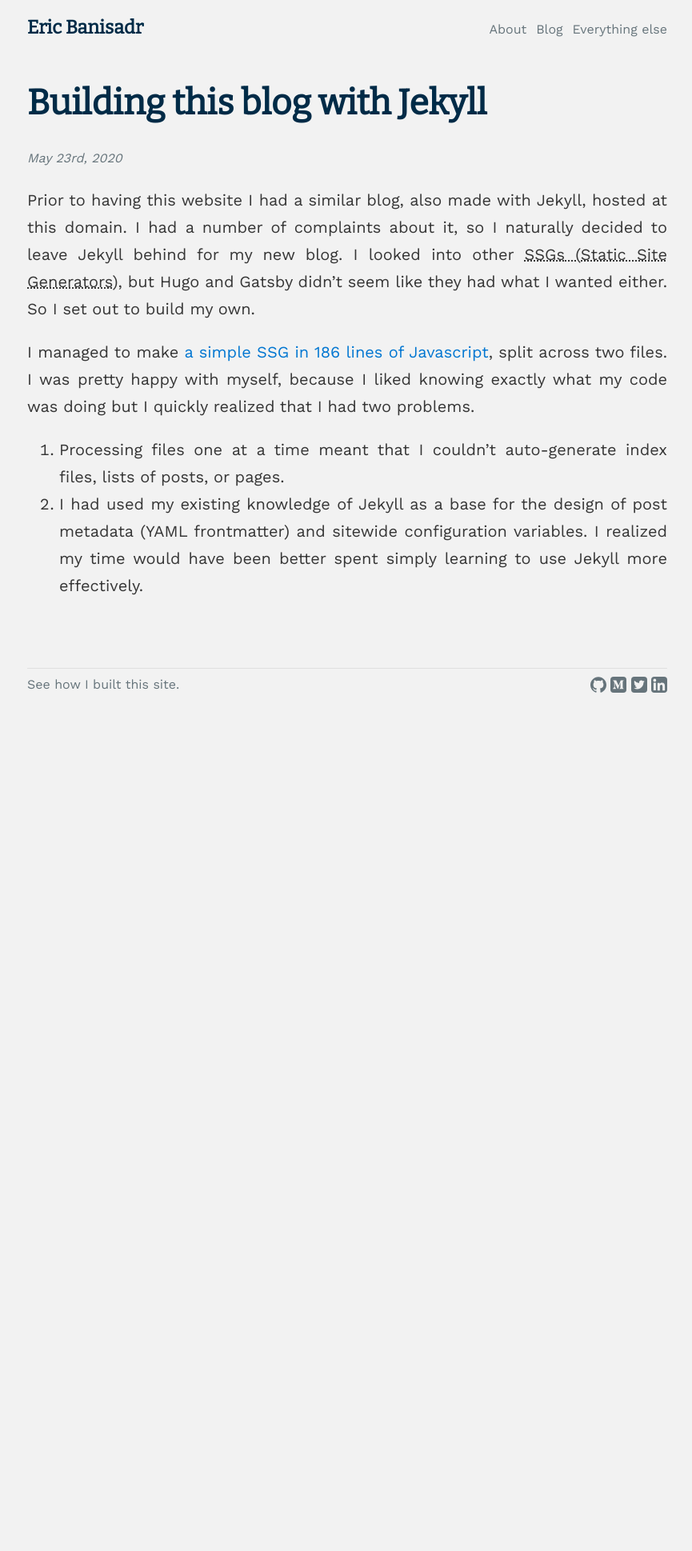
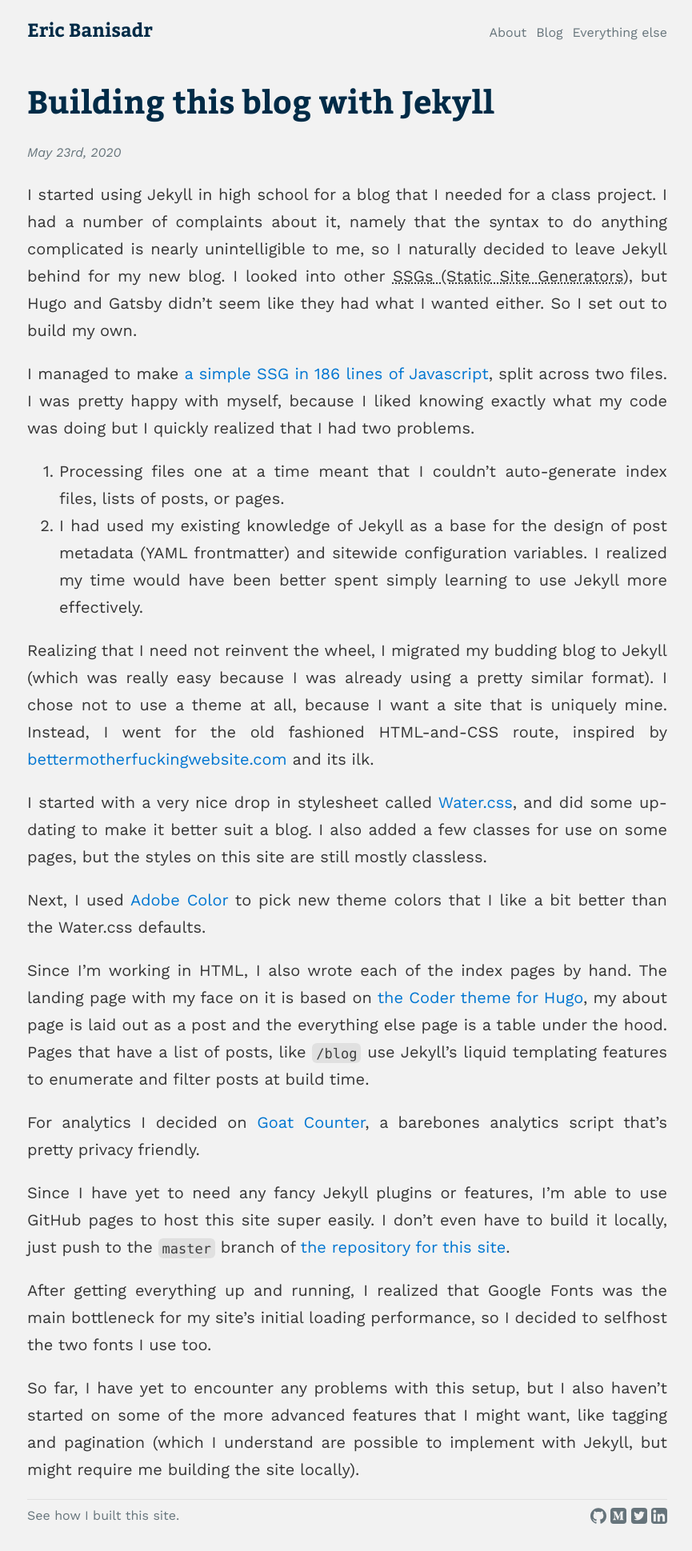
Before and after one commit to ebanisadr/ebanisadr.github.io, a Jekyll site: the page built from _blog/building-this-blog-with-jekyll.md, in a window 1280 px wide. Shown: the whole page at 80% size, without its empty margins (206-1071 px from the left). Built offline with Jekyll 4.4.1, drawn with Linux system fonts in a browser that asks for light colours; before the commit the page ends 900 px from its top, so only the background shows below that.

Commit message:
Try preloading fonts

```diff
--- a/_blog/building-this-blog-with-jekyll.md
+++ b/_blog/building-this-blog-with-jekyll.md
@@ -4,8 +4,9 @@
 title: Building this blog with Jekyll
 ---
 
-Prior to having this website I had a similar blog, also made with Jekyll, hosted
-at this domain. I had a number of complaints about it, so I naturally decided to
+I started using Jekyll in high school for a blog that I needed for a class
+project. I had a number of complaints about it, namely that the syntax to do
+anything complicated is nearly unintelligible to me, so I naturally decided to
 leave Jekyll behind for my new blog. I looked into other <abbr title="Static
 Site Generators">SSGs</abbr>, but Hugo and Gatsby didn't seem like they had what
 I wanted either. So I set out to build my own.
@@ -21,3 +22,43 @@
    metadata (YAML frontmatter) and sitewide configuration variables. I realized
    my time would have been better spent simply learning to use Jekyll more
    effectively.
+
+Realizing that I need not reinvent the wheel, I migrated my budding blog to
+Jekyll (which was really easy because I was already using a pretty similar
+format). I chose not to use a theme at all, because I want a site that is
+uniquely mine. Instead, I went for the old fashioned HTML-and-CSS route,
+inspired by
+[bettermotherfuckingwebsite.com](http://bettermotherfuckingwebsite.com) and its
+ilk.
+
+I started with a very nice drop in stylesheet called
+[Water.css](https://watercss.netlify.app), and did some updating to make it
+better suit a blog. I also added a few classes for use on some pages, but the
+styles on this site are still mostly classless.
+
+Next, I used [Adobe Color](https://color.adobe.com) to pick new theme colors
+that I like a bit better than the Water.css defaults.
+
+Since I'm working in HTML, I also wrote each of the index pages by hand. The
+landing page with my face on it is based on [the Coder theme for
+Hugo](https://github.com/luizdepra/hugo-coder/), my about page is laid out as a
+post and the everything else page is a table under the hood. Pages that have a
+list of posts, like `/blog` use Jekyll's liquid templating features to enumerate
+and filter posts at build time.
+
+For analytics I decided on [Goat Counter](https://www.goatcounter.com), a
+barebones analytics script that's pretty privacy friendly.
+
+Since I have yet to need any fancy Jekyll plugins or features, I'm able to use
+GitHub pages to host this site super easily. I don't even have to build it
+locally, just push to the `master` branch of [the repository for this
+site](https://github.com/ebanisadr/ebanisadr.github.io).
+
+After getting everything up and running, I realized that Google Fonts was the
+main bottleneck for my site's initial loading performance, so I decided to
+selfhost the two fonts I use too.
+
+So far, I have yet to encounter any problems with this setup, but I also haven't
+started on some of the more advanced features that I might want, like tagging
+and pagination (which I understand are possible to implement with Jekyll, but
+might require me building the site locally).
--- a/_includes/head.html
+++ b/_includes/head.html
@@ -1,6 +1,8 @@
 <meta charset='utf-8'>
 
-<link id='stylesheet' rel='stylesheet' href='{{ site.url }}/stylesheet.css' />
+<link rel='preload' href='{{ site.url }}/assets/work-sans.woff' as='font' crossorigin>
+<link rel='preload' href='{{ site.url }}/assets/bitter.woff2' as='font' crossorigin>
+<link id='stylesheet' rel='stylesheet' href='{{ site.url }}/assets/stylesheet.css' />
 <meta name='viewport' content='width=device-width, initial-scale=1.0' />
 <meta name='msapplication-TileColor' content='#002730' />
 <meta name='theme-color' content='#ffffff' />
--- a/stylesheet.css
+++ b/assets/stylesheet.css
@@ -1,13 +1,36 @@
+---
+---
 /**
  * CSS written/edited by hand by Eric Banisadr.
  * Based on Water.css (https://github.com/kognise/water.css)
  */
 
-/* TODO selfhost fonts */
-@import url('https://fonts.googleapis.com/css2?family=Bitter&display=swap');
-@import
-url('https://fonts.googleapis.com/css2?family=Work+Sans&display=swap');
+@font-face {
+  font-family: 'Bitter';
+  font-style: normal;
+  font-weight: 700;
+  font-display: swap;
+  src: url({{ site.url }}/assets/bitter.woff2) format('woff2');
+  unicode-range: U+0000-00FF, U+0131, U+0152-0153, U+02BB-02BC, U+02C6, U+02DA, U+02DC, U+2000-206F, U+2074, U+20AC, U+2122, U+2191, U+2193, U+2212, U+2215, U+FEFF, U+FFFD;
+}
 
+@font-face {
+  font-family: 'Work Sans';
+  font-style: normal;
+  font-weight: 400;
+  font-display: swap;
+  src: url({{ site.url }}/assets/work-sans.woff) format('woff');
+  unicode-range: U+0000-00FF, U+0131, U+0152-0153, U+02BB-02BC, U+02C6, U+02DA, U+02DC, U+2000-206F, U+2074, U+20AC, U+2122, U+2191, U+2193, U+2212, U+2215, U+FEFF, U+FFFD;
+}
+
+@font-face {
+  font-family: 'Work Sans';
+  font-style: italic;
+  font-weight: 400;
+  font-display: swap;
+  src: url({{ site.url }}/assets/work-sans-italic.woff) format('woff');
+  unicode-range: U+0000-00FF, U+0131, U+0152-0153, U+02BB-02BC, U+02C6, U+02DA, U+02DC, U+2000-206F, U+2074, U+20AC, U+2122, U+2191, U+2193, U+2212, U+2215, U+FEFF, U+FFFD;
+}
 
 /* Theme variables */
 
@@ -243,11 +266,11 @@
   font-family: var(--title-fonts);
   margin-bottom: 12px;
   color: var(--text-bright);
-  font-weight: 600;
+  font-weight: 1000;
 }
 
 h1 {
-  font-size: 2.2em;
+  font-size: 2em;
   margin-top: 1em;
 }
 
```
Also changed, not shown: assets/bitter.woff2 (added), assets/work-sans-italic.woff (added), assets/work-sans.woff (added).
